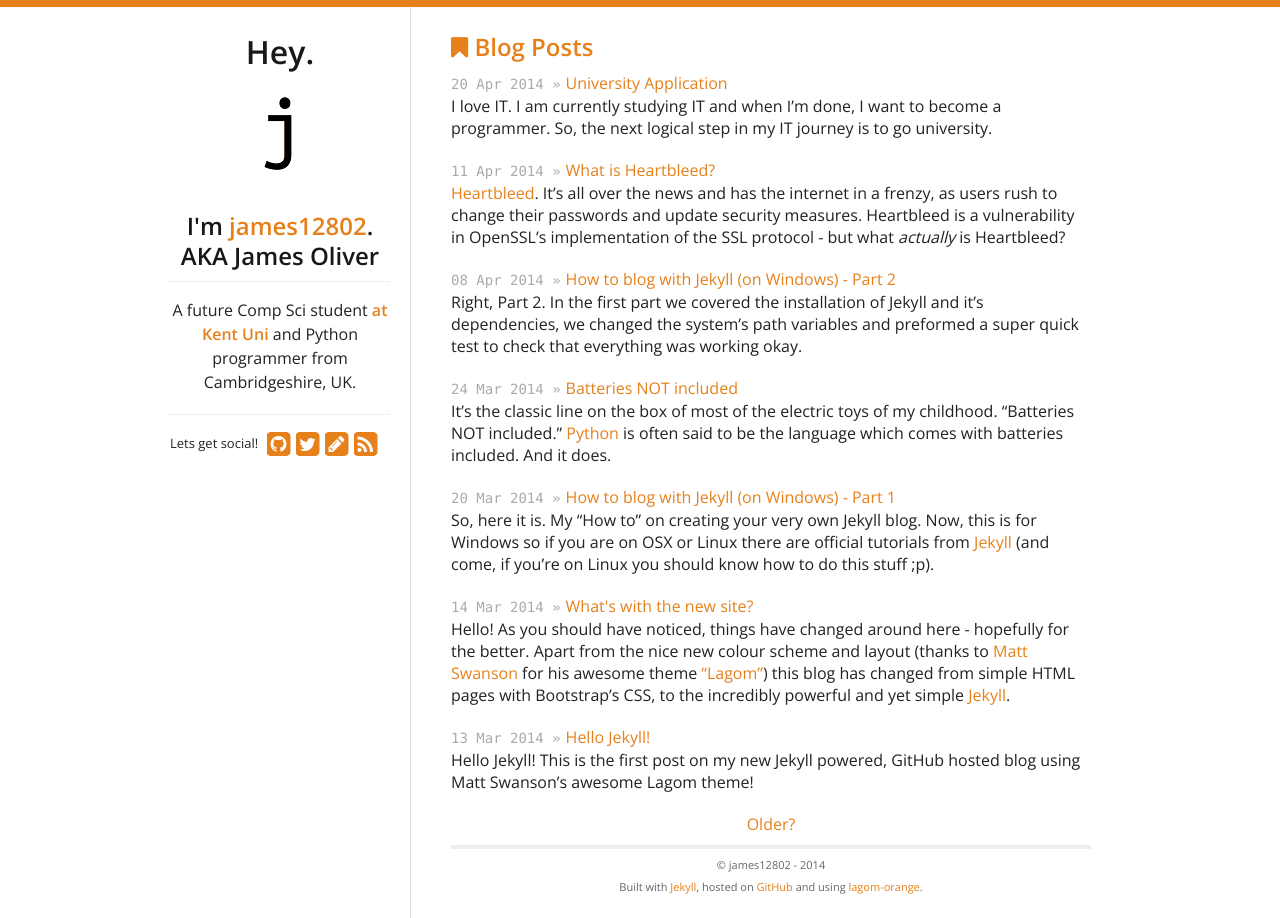
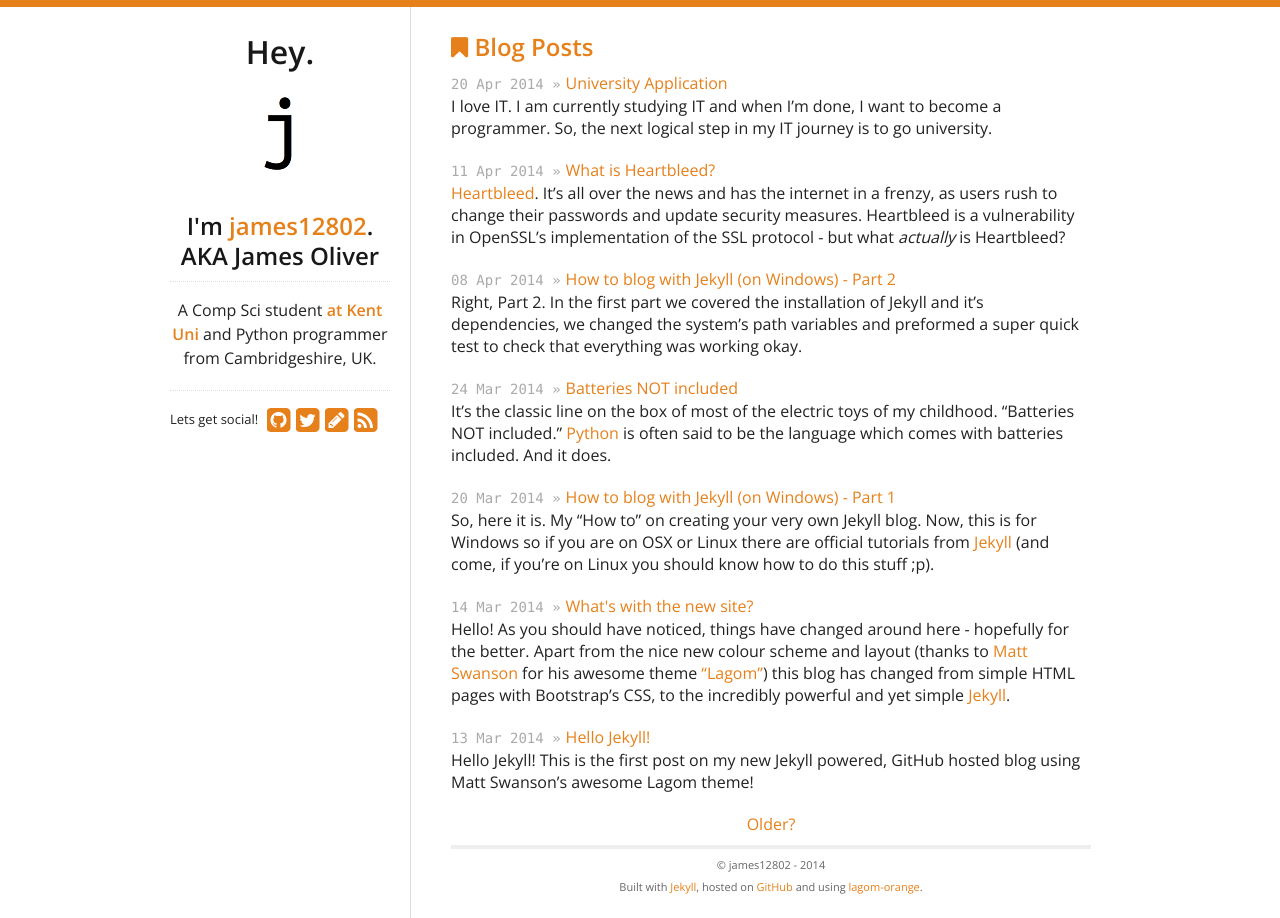
Before and after one commit to ruxia/james12802.github.io, a Jekyll site: the page built from index.html, in a window 1280 px wide. Built offline with Jekyll 4.4.1, drawn with Linux system fonts in a browser that asks for light colours; nearby versions of some CDN libraries; a script that is not in the unit is left out.

Commit message:
Updated sidebar info
Might as well, it's an unconditional offer after all!

```diff
--- a/_includes/sidebar.html
+++ b/_includes/sidebar.html
@@ -6,7 +6,7 @@
   <h2>I'm <a href="/">{{ site.theme.name }}</a>. AKA James Oliver</h2>
   <hr/>
   <ul>
-  <p align="center">A future Comp Sci student <a href="https://www.kent.ac.uk/">at Kent Uni</a> and Python programmer from Cambridgeshire, UK.</p>
+  <p align="center">A Comp Sci student <a href="https://www.kent.ac.uk/">at Kent Uni</a> and Python programmer from Cambridgeshire, UK.</p>
   <hr/>
   <div>
     <div id="social">
```
